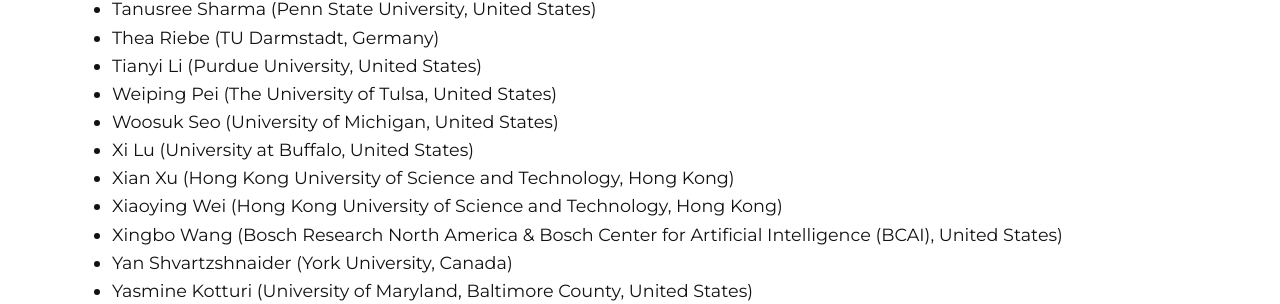
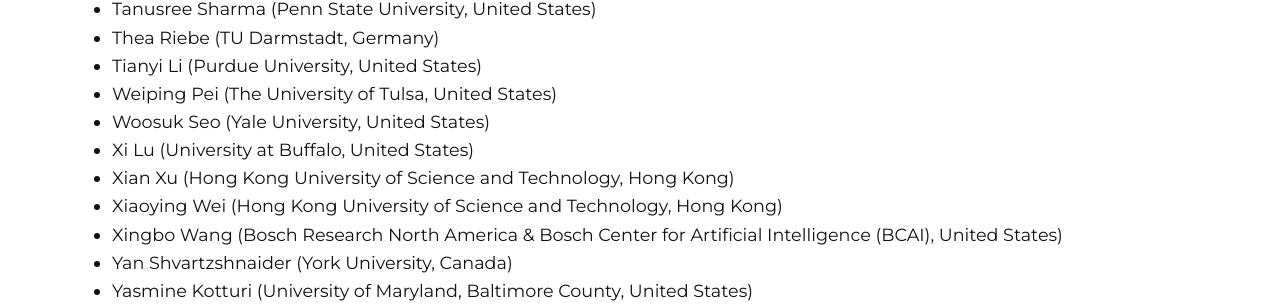
Before and after one commit to anthonypinter/cscw2026-website, a Jekyll site: the page built from program.html, in a window 1280 px wide and 900 px high, scrolled down 3461 px. Shown: the part 226-530 px from the top of the window. Built offline with Jekyll 4.4.1, drawn with Linux system fonts in a browser that asks for light colours.

Commit message:
updating pc member

```diff
--- a/papers.html
+++ b/papers.html
@@ -476,7 +476,7 @@
           <li>Thea Riebe (TU Darmstadt, Germany)</li>
           <li>Tianyi Li (Purdue University, United States)</li>
           <li>Weiping Pei (The University of Tulsa, United States)</li>
-          <li>Woosuk Seo (University of Michigan, United States)</li>
+          <li>Woosuk Seo (Yale University, United States)</li>
           <li>Xi Lu (University at Buffalo, United States)</li>
           <li>Xian Xu (Hong Kong University of Science and Technology, Hong Kong)</li>
           <li>Xiaoying Wei (Hong Kong University of Science and Technology, Hong Kong)</li>
--- a/program.html
+++ b/program.html
@@ -151,7 +151,7 @@
           <li>Thea Riebe (TU Darmstadt, Germany)</li>
           <li>Tianyi Li (Purdue University, United States)</li>
           <li>Weiping Pei (The University of Tulsa, United States)</li>
-          <li>Woosuk Seo (University of Michigan, United States)</li>
+          <li>Woosuk Seo (Yale University, United States)</li>
           <li>Xi Lu (University at Buffalo, United States)</li>
           <li>Xian Xu (Hong Kong University of Science and Technology, Hong Kong)</li>
           <li>Xiaoying Wei (Hong Kong University of Science and Technology, Hong Kong)</li>
```
